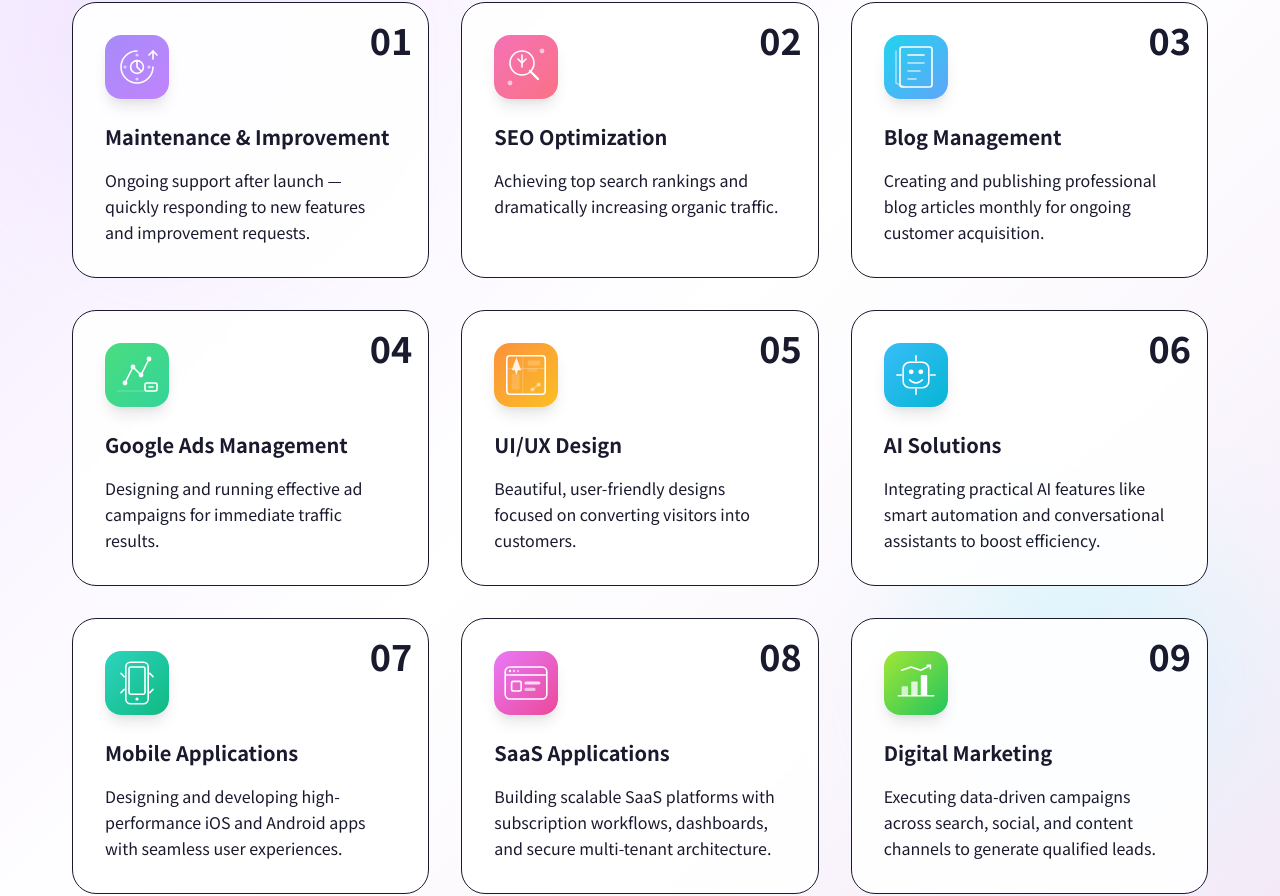
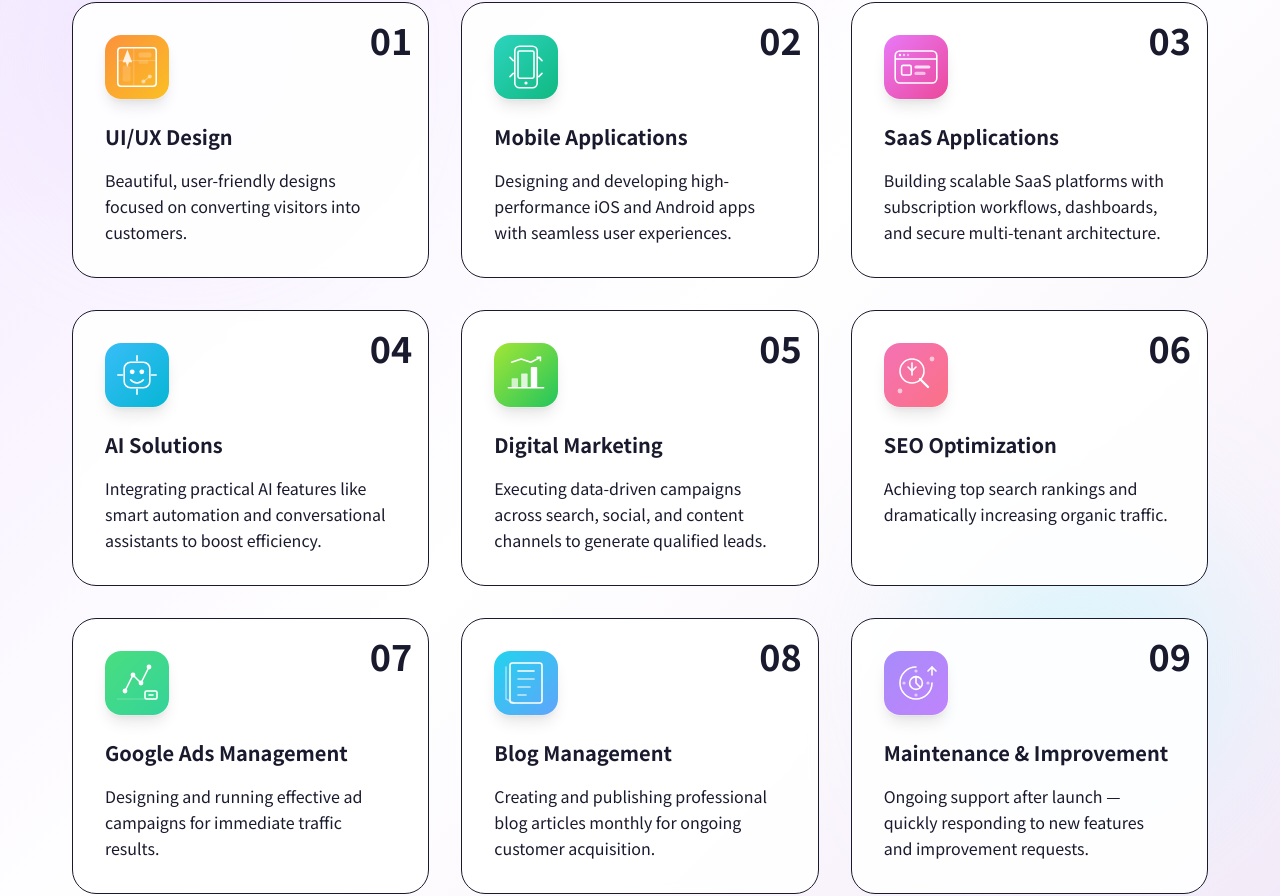
Before and after one commit to alzin/ui-ux-nipporia-lp, a Next.js app: page /en in a window 1280 px wide. Shown: the part 4918-5814 px from the top of the page. Built offline with nearby package versions, Linux system fonts and the light colour scheme.

Commit message:
fix order of service section

```diff
--- a/src/content/home/services.ts
+++ b/src/content/home/services.ts
@@ -18,13 +18,13 @@ export type TServiceMeta = {
 };
 
 export const servicesMeta: TServiceMeta[] = [
-  { number: "01", color: "from-violet-400 to-purple-400",   iconColor: "text-violet-700",  Icon: MaintenanceIcon },
-  { number: "02", color: "from-pink-400 to-rose-400",       iconColor: "text-rose-700",    Icon: SeoIcon },
-  { number: "03", color: "from-cyan-400 to-blue-400",       iconColor: "text-blue-700",    Icon: BlogIcon },
-  { number: "04", color: "from-green-400 to-emerald-400",   iconColor: "text-emerald-700", Icon: GoogleAdsIcon },
-  { number: "05", color: "from-orange-400 to-amber-400",    iconColor: "text-amber-700",   Icon: UiUxIcon },
-  { number: "06", color: "from-sky-400 to-cyan-500",        iconColor: "text-sky-700",     Icon: AiIcon },
-  { number: "07", color: "from-teal-400 to-emerald-500",    iconColor: "text-teal-700",    Icon: MobileAppIcon },
-  { number: "08", color: "from-fuchsia-400 to-pink-500",    iconColor: "text-fuchsia-700", Icon: SaasIcon },
-  { number: "09", color: "from-lime-400 to-green-500",      iconColor: "text-lime-700",    Icon: DigitalMarketingIcon },
+  { number: "01", color: "from-orange-400 to-amber-400", iconColor: "text-amber-700", Icon: UiUxIcon },
+  { number: "02", color: "from-teal-400 to-emerald-500", iconColor: "text-teal-700", Icon: MobileAppIcon },
+  { number: "03", color: "from-fuchsia-400 to-pink-500", iconColor: "text-fuchsia-700", Icon: SaasIcon },
+  { number: "04", color: "from-sky-400 to-cyan-500", iconColor: "text-sky-700", Icon: AiIcon },
+  { number: "05", color: "from-lime-400 to-green-500", iconColor: "text-lime-700", Icon: DigitalMarketingIcon },
+  { number: "06", color: "from-pink-400 to-rose-400", iconColor: "text-rose-700", Icon: SeoIcon },
+  { number: "07", color: "from-green-400 to-emerald-400", iconColor: "text-emerald-700", Icon: GoogleAdsIcon },
+  { number: "08", color: "from-cyan-400 to-blue-400", iconColor: "text-blue-700", Icon: BlogIcon },
+  { number: "09", color: "from-violet-400 to-purple-400", iconColor: "text-violet-700", Icon: MaintenanceIcon },
 ];
--- a/src/i18n/translations/ar.ts
+++ b/src/i18n/translations/ar.ts
@@ -135,34 +135,9 @@ const ar: Translations = {
     sectionTitle: "خدماتنا",
     items: [
       {
-        title: "الصيانة والتحسين",
-        description:
-          "دعم مستمر بعد الإطلاق مع استجابة سريعة لطلبات التحسين وإضافة الميزات الجديدة.",
-      },
-      {
-        title: "تحسين SEO",
-        description:
-          "نحقق ترتيبا أعلى في نتائج البحث ونزيد الزيارات العضوية بشكل كبير.",
-      },
-      {
-        title: "إدارة المدونة",
-        description:
-          "نكتب وننشر مقالات احترافية شهريا لدعم اكتساب العملاء بشكل مستمر.",
-      },
-      {
-        title: "إدارة إعلانات Google",
-        description:
-          "نصمم وندير حملات إعلانية فعالة لتحقيق نتائج سريعة في الزيارات.",
-      },
-      {
         title: "تصميم UI/UX",
         description:
           "تصميمات جميلة وسهلة الاستخدام تركز على تحويل الزوار إلى عملاء فعليين.",
-      },
-      {
-        title: "حلول الذكاء الاصطناعي",
-        description:
-          "ندمج مزايا ذكاء اصطناعي عملية مثل الأتمتة الذكية والمساعدات الحوارية لرفع الكفاءة.",
       },
       {
         title: "تطبيقات الجوال",
@@ -175,9 +150,34 @@ const ar: Translations = {
           "نبني منصات SaaS قابلة للتوسع، تشمل إدارة الاشتراكات ولوحات التحكم وبنية آمنة متعددة المستأجرين.",
       },
       {
+        title: "حلول الذكاء الاصطناعي",
+        description:
+          "ندمج مزايا ذكاء اصطناعي عملية مثل الأتمتة الذكية والمساعدات الحوارية لرفع الكفاءة.",
+      },
+      {
         title: "التسويق الرقمي",
         description:
           "ننّفذ حملات قائمة على البيانات عبر البحث ووسائل التواصل والمحتوى لجذب عملاء مؤهلين.",
+      },
+      {
+        title: "تحسين SEO",
+        description:
+          "نحقق ترتيبا أعلى في نتائج البحث ونزيد الزيارات العضوية بشكل كبير.",
+      },
+      {
+        title: "إدارة إعلانات Google",
+        description:
+          "نصمم وندير حملات إعلانية فعالة لتحقيق نتائج سريعة في الزيارات.",
+      },
+      {
+        title: "إدارة المدونة",
+        description:
+          "نكتب وننشر مقالات احترافية شهريا لدعم اكتساب العملاء بشكل مستمر.",
+      },
+      {
+        title: "الصيانة والتحسين",
+        description:
+          "دعم مستمر بعد الإطلاق مع استجابة سريعة لطلبات التحسين وإضافة الميزات الجديدة.",
       },
     ],
   },
--- a/src/i18n/translations/en.ts
+++ b/src/i18n/translations/en.ts
@@ -142,34 +142,9 @@ const en: Translations = {
     sectionTitle: "Our Services",
     items: [
       {
-        title: "Maintenance & Improvement",
-        description:
-          "Ongoing support after launch — quickly responding to new features and improvement requests.",
-      },
-      {
-        title: "SEO Optimization",
-        description:
-          "Achieving top search rankings and dramatically increasing organic traffic.",
-      },
-      {
-        title: "Blog Management",
-        description:
-          "Creating and publishing professional blog articles monthly for ongoing customer acquisition.",
-      },
-      {
-        title: "Google Ads Management",
-        description:
-          "Designing and running effective ad campaigns for immediate traffic results.",
-      },
-      {
         title: "UI/UX Design",
         description:
           "Beautiful, user-friendly designs focused on converting visitors into customers.",
-      },
-      {
-        title: "AI Solutions",
-        description:
-          "Integrating practical AI features like smart automation and conversational assistants to boost efficiency.",
       },
       {
         title: "Mobile Applications",
@@ -182,9 +157,34 @@ const en: Translations = {
           "Building scalable SaaS platforms with subscription workflows, dashboards, and secure multi-tenant architecture.",
       },
       {
+        title: "AI Solutions",
+        description:
+          "Integrating practical AI features like smart automation and conversational assistants to boost efficiency.",
+      },
+      {
         title: "Digital Marketing",
         description:
           "Executing data-driven campaigns across search, social, and content channels to generate qualified leads.",
+      },
+      {
+        title: "SEO Optimization",
+        description:
+          "Achieving top search rankings and dramatically increasing organic traffic.",
+      },
+      {
+        title: "Google Ads Management",
+        description:
+          "Designing and running effective ad campaigns for immediate traffic results.",
+      },
+      {
+        title: "Blog Management",
+        description:
+          "Creating and publishing professional blog articles monthly for ongoing customer acquisition.",
+      },
+      {
+        title: "Maintenance & Improvement",
+        description:
+          "Ongoing support after launch — quickly responding to new features and improvement requests.",
       },
     ],
   },
--- a/src/i18n/translations/ja.ts
+++ b/src/i18n/translations/ja.ts
@@ -142,34 +142,9 @@ const ja: Translations = {
     sectionTitle: "提供サービス",
     items: [
       {
-        title: "保守・改善",
-        description:
-          "納品後も継続的なサポートで、新機能追加や改善要望に迅速に対応します。",
-      },
-      {
-        title: "SEO最適化",
-        description:
-          "検索エンジンでの上位表示を実現し、オーガニックトラフィックを大幅に向上させます。",
-      },
-      {
-        title: "ブログ運用",
-        description:
-          "月次でプロフェッショナルなブログ記事を作成・公開し、継続的な集客を実現します。",
-      },
-      {
-        title: "Google広告運用",
-        description:
-          "効果的な広告キャンペーンを設計・運用し、即効性のある集客を実現します。",
-      },
-      {
         title: "UI/UXデザイン",
         description:
           "ユーザー体験を重視した美しく使いやすいデザインで、訪問者を顧客に変えます。",
-      },
-      {
-        title: "AIソリューション",
-        description:
-          "業務効率を高める自動化やチャットアシスタントなど、実用的なAI機能を導入します。",
       },
       {
         title: "モバイルアプリ開発",
@@ -182,9 +157,34 @@ const ja: Translations = {
           "サブスクリプション運用、管理ダッシュボード、マルチテナント構成に対応したSaaSを構築します。",
       },
       {
+        title: "AIソリューション",
+        description:
+          "業務効率を高める自動化やチャットアシスタントなど、実用的なAI機能を導入します。",
+      },
+      {
         title: "デジタルマーケティング",
         description:
           "検索・SNS・コンテンツ施策を組み合わせ、見込み顧客の獲得につながる施策を実行します。",
+      },
+      {
+        title: "SEO最適化",
+        description:
+          "検索エンジンでの上位表示を実現し、オーガニックトラフィックを大幅に向上させます。",
+      },
+      {
+        title: "Google広告運用",
+        description:
+          "効果的な広告キャンペーンを設計・運用し、即効性のある集客を実現します。",
+      },
+      {
+        title: "ブログ運用",
+        description:
+          "月次でプロフェッショナルなブログ記事を作成・公開し、継続的な集客を実現します。",
+      },
+      {
+        title: "保守・改善",
+        description:
+          "納品後も継続的なサポートで、新機能追加や改善要望に迅速に対応します。",
       },
     ],
   },
```
